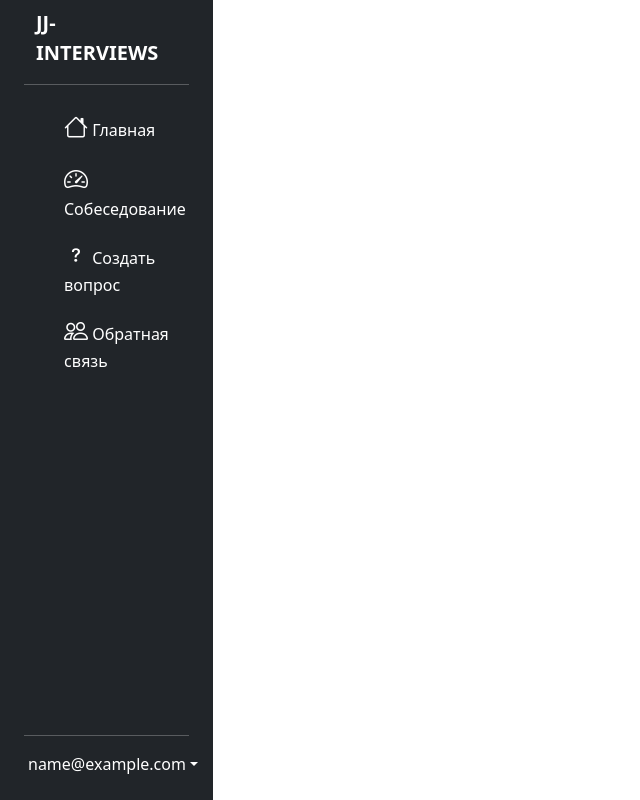
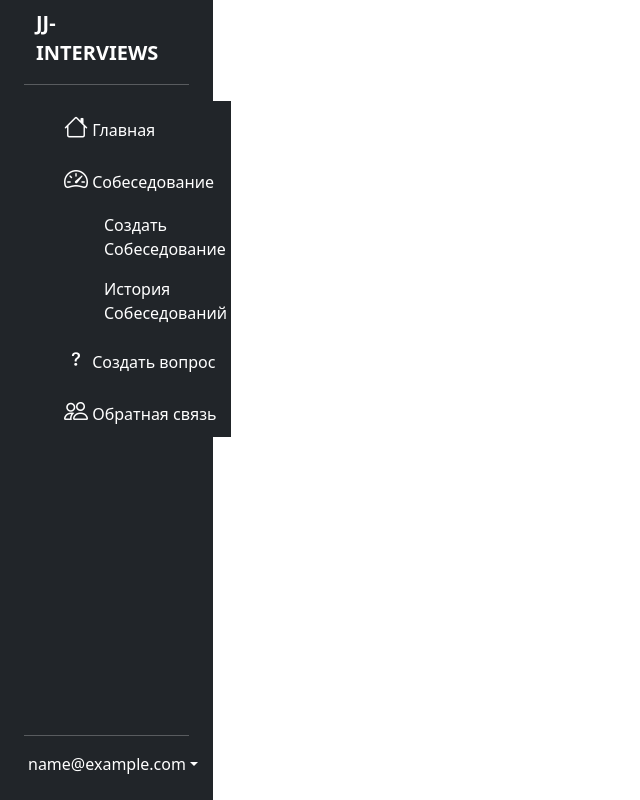
Before and after one commit to Prettywoman13/intensives_project, a Django app: page /statistic/ in a window 1280 px wide. Shown: the whole page, without its empty margins (0-640 px from the left). Run offline with Django 3.2, Linux system fonts and the light colour scheme; the visitor is signed in with stand-in values (Sample User, id 1); data that the repository does not hold is empty; some libraries are stand-ins or nearby versions.

Commit message:
fix style

```diff
--- a/jjinterviews/templates/base.html
+++ b/jjinterviews/templates/base.html
@@ -57,7 +57,7 @@
                    data-bs-toggle="collapse"
                    class="nav-link px-0 align-middle text-white">
                   <i class="fs-4 bi-speedometer2"></i> <span class="ms-1 d-none d-sm-inline">Собеседование</span> </a>
-                <ul class="collapse nav flex-column ms-1 text-white"
+                <ul class="collapse show nav flex-column ms-1 text-white"
                     id="submenu1"
                     data-bs-parent="#menu">
                   <li class="w-100">
--- a/jjinterviews/templates/pages/statistic/main.html
+++ b/jjinterviews/templates/pages/statistic/main.html
@@ -1,13 +1,22 @@
 {% extends "base.html" %}
 {% load static %}
 {% block content %}
+  <style>
+    .vertical-scrollable>.row {
+        position: absolute;
+        top: 5%;
+        bottom: 3%;
+        width: 78%;
+        overflow-y: scroll;
+    }
+  </style>
   <div class="container justify-content-center">
-    <div class="list-group">
+    <div class="list-group vertical-scrollable">
       <div class="row">
         {% for item in statistics %}
-          <div class="col-6 offset-md-6">
-            <div class="list-group-item flex-column align-items-start">
-              <div class="w-50">
+          <div class="col-sm-8 offset-md-2">
+            <div class="list-group-item">
+              <div class="w-100">
                 {% if item.interview.closed %}
                   <div class="alert alert-danger text-center" role="alert">Завершенное</div>
                 {% else %}
@@ -24,9 +33,9 @@
               {% endif %}
               <div class="mb-3">
                 <a href="{% url 'interviews:interview' interview_id=item.interview.id  %}"
-                   class="btn btn-primary">К Собеседованию</a>
+                  class="btn btn-primary">К Собеседованию</a>
                 <a href="{% url 'statistic:detail' item.interview.id %}"
-                   class="btn btn-secondary">Детальная статистика</a>
+                  class="btn btn-secondary">Детальная статистика</a>
               </div>
             </div>
             <br/>
```
